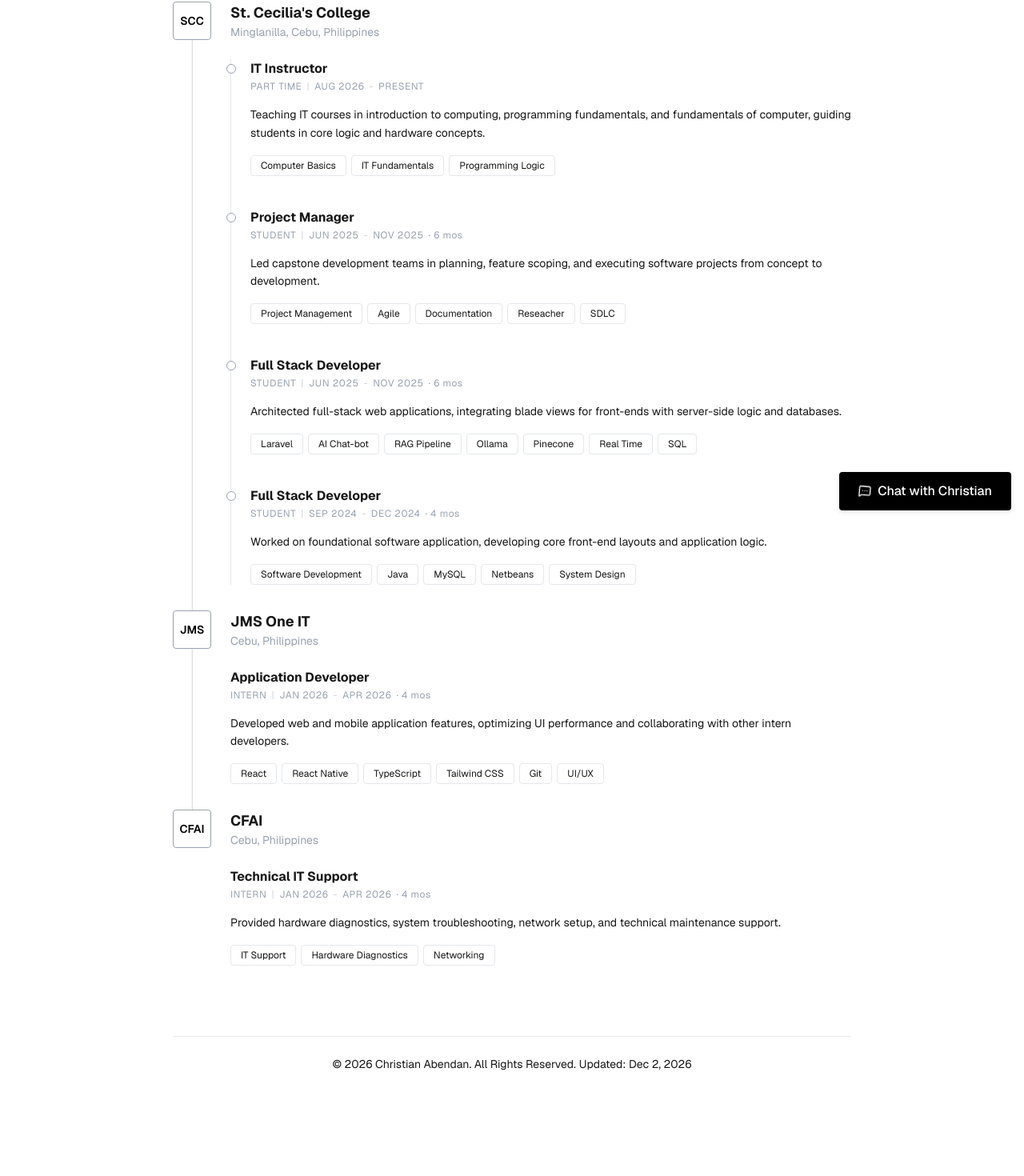
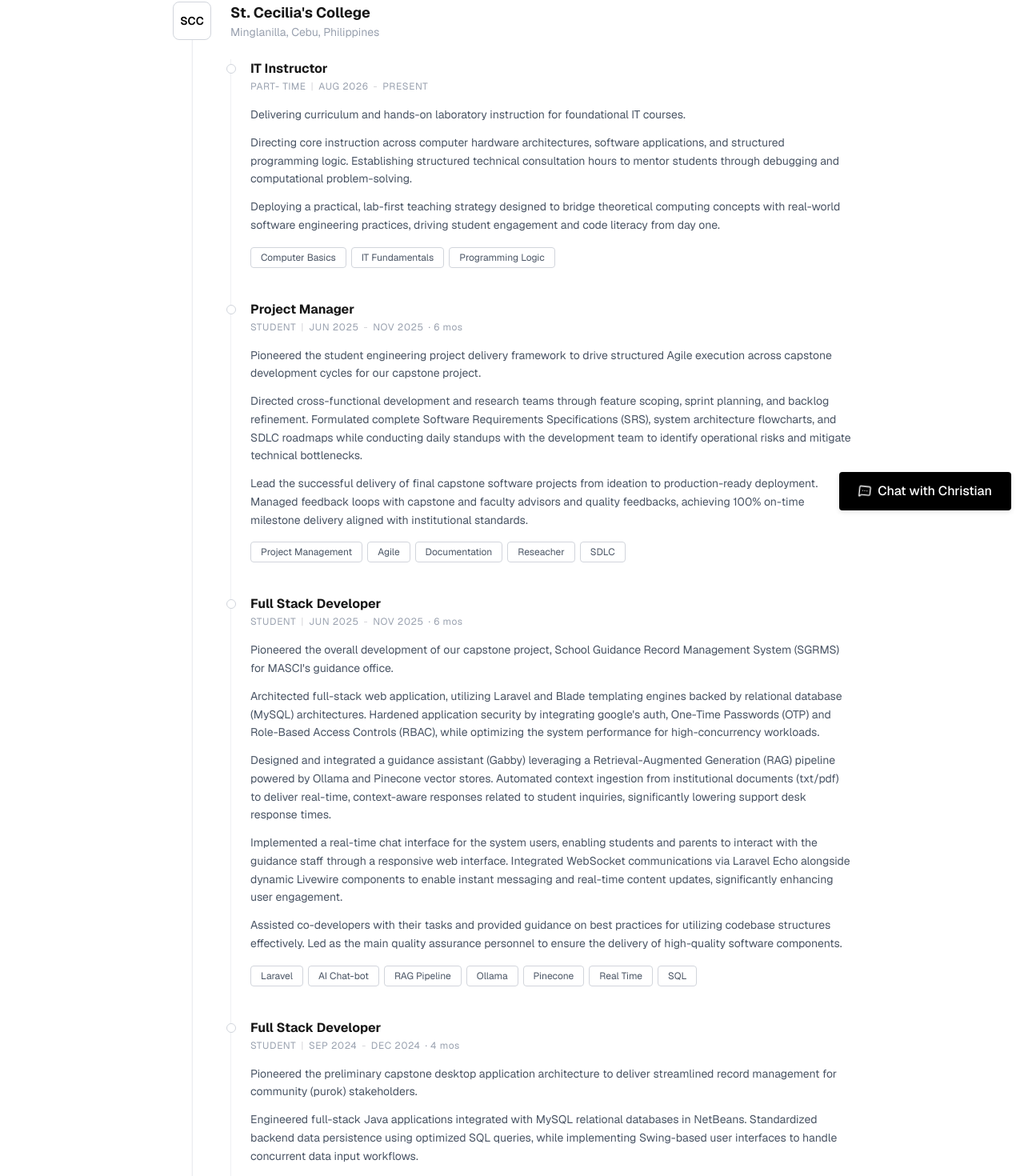
Before and after one commit to cjabendan/cj-dev, a Next.js app: page /experiences in a window 1280 px wide. Shown: the part 146-1616 px from the top of the page at 80% size. Before the commit the page ends 1510 px from the top, so only its background shows below. Built offline with nearby package versions, Linux system fonts and the light colour scheme; no server answers.

Commit message:
update experiences.json file and other ui components

```diff
--- a/app/(routes)/experiences/page.tsx
+++ b/app/(routes)/experiences/page.tsx
@@ -12,7 +12,9 @@ interface GroupedCompany {
 }
 
 export default function ExperiencesPage() {
-  const groupedExperiences = (expData as ExperienceItem[])
+  const experiences = expData as unknown as ExperienceItem[];
+
+  const groupedExperiences = experiences
     .sort((a, b) => b.id - a.id)
     .reduce<GroupedCompany[]>((acc, item) => {
       const existing = acc.find((g) => g.company === item.company);
@@ -43,11 +45,11 @@ export default function ExperiencesPage() {
             <div key={group.company} className="relative flex gap-4 sm:gap-6">
               {/* Left Column */}
               <div className="relative flex flex-col items-center shrink-0 self-stretch">
-                <div className="w-10 h-10 sm:w-12 sm:h-12 rounded-sm bg-[var(--background)] border border-gray-400 dark:border-gray-700 flex items-center justify-center text-xs  sm:text-sm font-semibold text-black dark:text-white z-10">
+                <div className="w-10 h-10 sm:w-12 sm:h-12 rounded-lg bg-[var(--background)] border border-gray-300 dark:border-gray-700 flex items-center justify-center text-xs sm:text-sm font-semibold text-black dark:text-white z-10">
                   {group.logo || group.company.slice(0, 2).toUpperCase()}
                 </div>
                 {!isLast && (
-                  <div className="absolute bg-gray-300 dark:bg-gray-700 w-[0.5px] top-0 bottom-0 left-1/2 -translate-x-1/2 z-0" />
+                  <div className="absolute bg-gray-200 dark:bg-gray-700 w-[0.5px] top-0 bottom-0 left-1/2 -translate-x-1/2 z-0" />
                 )}
               </div>
 
@@ -66,7 +68,7 @@ export default function ExperiencesPage() {
                 <div
                   className={`flex flex-col gap-8 sm:gap-10 ${
                     hasMultipleRoles
-                      ? "border-l border-gray-200 dark:border-gray-800 pl-6"
+                      ? "border-l border-gray-200/60 dark:border-gray-800 pl-6"
                       : ""
                   }`}
                 >
--- a/components/cards/ExperienceCard.tsx
+++ b/components/cards/ExperienceCard.tsx
@@ -10,7 +10,7 @@ export interface ExperienceItem {
   end: string;
   duration?: string;
   location?: string;
-  description?: string;
+  description?: string[];
   skills?: string[];
 }
 
@@ -26,7 +26,7 @@ export default function ExperienceCard({
   return (
     <div className="relative flex flex-col gap-4">
       {hasMultipleRoles && (
-        <div className="absolute -left-[30.3px] top-1.5 w-3 h-3 bg-[var(--background)] border-1 border-gray-400 dark:border-gray-700 transition-colors rounded-full " />
+        <div className="absolute -left-[30.3px] top-1.5 w-3 h-3 bg-[var(--background)] border-1 border-gray-300 dark:border-gray-700 transition-colors rounded-full " />
       )}
 
       {/* Role & Duration */}
@@ -39,9 +39,9 @@ export default function ExperienceCard({
           <div className="hidden sm:block text-xs tracking-wider uppercase">
             {exp.type}
           </div>
-          <div className="hidden sm:block text-zinc-300 dark:text-zinc-700 ">|</div>
+          <div className="hidden sm:block text-zinc-300">|</div>
           <div className="uppercase">{exp.start}</div>
-          <div className="text-zinc-300 dark:text-zinc-700">-</div>
+          <div className="text-zinc-300">-</div>
           <div className="uppercase">{exp.end}</div>
           {exp.duration && (
             <div className="lowercase">{`· ${exp.duration}`}</div>
@@ -50,18 +50,20 @@ export default function ExperienceCard({
       </div>
 
       {/* Description & Skill Badges */}
-      <div>
-        {exp.description && (
-          <p className="text-xs sm:text-sm leading-relaxed">
-            {exp.description}
-          </p>
+      <div className="flex flex-col">
+        {exp.description && exp.description.length > 0 && (
+          <ul className="flex flex-col gap-3 text-xs sm:text-sm text-gray-600 dark:text-gray-300 leading-relaxed">
+            {exp.description.map((item, idx) => (
+              <li key={idx}>{item}</li>
+            ))}
+          </ul>
         )}
         {exp.skills && exp.skills.length > 0 && (
           <div className="flex flex-wrap gap-1.5 pt-4">
             {exp.skills.map((skill, idx) => (
               <span
                 key={idx}
-                className="text-[11px] sm:text-xs px-3 py-1 rounded-sm border border-gray-200 dark:border-gray-700"
+                className="text-[11px] sm:text-xs px-3 py-1 rounded-sm text-gray-600 dark:text-gray-300 border border-gray-300 dark:border-gray-700"
               >
                 {skill}
               </span>
--- a/data/experiences.json
+++ b/data/experiences.json
@@ -10,7 +10,11 @@
     "end": "DEC 2024",
     "duration": "4 mos",
     "location": "Minglanilla, Cebu, Philippines",
-    "description": "Worked on foundational software application, developing core front-end layouts and application logic.",
+    "description": [
+      "Pioneered the preliminary capstone desktop application architecture to deliver streamlined record management for community (purok) stakeholders.",
+      "Engineered full-stack Java applications integrated with MySQL relational databases in NetBeans. Standardized backend data persistence using optimized SQL queries, while implementing Swing-based user interfaces to handle concurrent data input workflows.",
+      "Architected an automated record system that replaced manual record-keeping processes in the community. Integrated a document generator feature to facilitate the creation of standardized documents and certifications."
+    ],
     "skills": [
       "Software Development",
       "Java",
@@ -30,7 +34,13 @@
     "end": "NOV 2025",
     "duration": "6 mos",
     "location": "Minglanilla, Cebu, Philippines",
-    "description": "Architected full-stack web applications, integrating blade views for front-ends with server-side logic and databases.",
+    "description": [
+      "Pioneered the overall development of our capstone project, School Guidance Record Management System (SGRMS) for MASCI's guidance office.",
+      "Architected full-stack web application, utilizing Laravel and Blade templating engines backed by relational database (MySQL) architectures. Hardened application security by integrating google's auth, One-Time Passwords (OTP) and Role-Based Access Controls (RBAC), while optimizing the system performance for high-concurrency workloads.",
+      "Designed and integrated a guidance assistant (Gabby) leveraging a Retrieval-Augmented Generation (RAG) pipeline powered by Ollama and Pinecone vector stores. Automated context ingestion from institutional documents (txt/pdf) to deliver real-time, context-aware responses related to student inquiries, significantly lowering support desk response times.",
+      "Implemented a real-time chat interface for the system users, enabling students and parents to interact with the guidance staff through a responsive web interface. Integrated WebSocket communications via Laravel Echo alongside dynamic Livewire components to enable instant messaging and real-time content updates, significantly enhancing user engagement.",
+      "Assisted co-developers with their tasks and provided guidance on best practices for utilizing codebase structures effectively. Led as the main quality assurance personnel to ensure the delivery of high-quality software components."
+    ],
     "skills": [
       "Laravel",
       "AI Chat-bot",
@@ -52,7 +62,11 @@
     "end": "NOV 2025",
     "duration": "6 mos",
     "location": "Minglanilla, Cebu, Philippines",
-    "description": "Led capstone development teams in planning, feature scoping, and executing software projects from concept to development.",
+    "description": [
+      "Pioneered the student engineering project delivery framework to drive structured Agile execution across capstone development cycles for our capstone project.",
+      "Directed cross-functional development and research teams through feature scoping, sprint planning, and backlog refinement. Formulated complete Software Requirements Specifications (SRS), system architecture flowcharts, and SDLC roadmaps while conducting daily standups with the development team to identify operational risks and mitigate technical bottlenecks.",
+      "Lead the successful delivery of final capstone software projects from ideation to production-ready deployment. Managed feedback loops with capstone and faculty advisors and quality feedbacks, achieving 100% on-time milestone delivery aligned with institutional standards."
+    ],
     "skills": [
       "Project Management",
       "Agile",
@@ -63,17 +77,27 @@
   },
   {
     "id": 4,
-    "role": "Technical IT Support",
+    "role": "IT Support",
     "type": "Intern",
     "company": "CFAI",
     "logo": "CFAI",
     "year": "2026",
     "start": "JAN 2026",
-    "end": "APR 2026",
-    "duration": "4 mos",
-    "location": "Cebu, Philippines",
-    "description": "Provided hardware diagnostics, system troubleshooting, network setup, and technical maintenance support.",
-    "skills": ["IT Support", "Hardware Diagnostics", "Networking"]
+    "end": "MAR 2026",
+    "duration": "3 mos",
+    "location": "Guadalupe, Cebu, Philippines",
+    "description": [
+      "Pioneered hardware audit and maintenance workflows to stabilize IT infrastructure across administrative offices and computer laboratories.",
+      "Executed preventive hardware diagnostics, component repairs, OS reformatting, and system driver installations. Diagnosed network infrastructure failures and reconfigured Access Point (AP) devices and IP address tables to restore network connectivity across staff workstations.",
+      "Restored unserviceable workstation units back to full production readiness through deep cleaning and system overhauls, expanding operational lab capacity and streamlining physical IT asset tracking."
+    ],
+    "skills": [
+      "IT Support",
+      "Hardware Diagnostics",
+      "Networking",
+      "System Reformatting",
+      "Maintenance"
+    ]
   },
   {
     "id": 5,
@@ -85,11 +109,16 @@
     "start": "JAN 2026",
     "end": "APR 2026",
     "duration": "4 mos",
-    "location": "Cebu, Philippines",
-    "description": "Developed web and mobile application features, optimizing UI performance and collaborating with other intern developers.",
+    "location": "Lapu-Lapu, Cebu, Philippines",
+    "description": [
+      "Pioneered cross-platform mobile and web application architectures to drive scalable software development across client projects.",
+      "Engineered responsive web interfaces and mobile applications utilizing React, React Native, and TypeScript. Configured an npm monorepo workspace to centralize shared component libraries, utility functions, and design tokens across web and mobile builds. Standardized team Git workflows including feature branching, pull request reviews, and merge conflict resolutions.",
+      "Architected and deployed the core UI components for 'IT Konek' as well as an official responsive landing page for Tutela Marine Inc. leveraged in client project proposals, resulting in standardized design systems and enhanced cross-platform developer velocity."
+    ],
     "skills": [
       "React",
       "React Native",
+      "Monorepo",
       "TypeScript",
       "Tailwind CSS",
       "Git",
@@ -99,7 +128,7 @@
   {
     "id": 6,
     "role": "IT Instructor",
-    "type": "Part Time",
+    "type": "Part- Time",
     "company": "St. Cecilia's College",
     "logo": "SCC",
     "year": "Present",
@@ -107,7 +136,15 @@
     "end": "Present",
     "duration": "",
     "location": "Minglanilla, Cebu, Philippines",
-    "description": "Teaching IT courses in introduction to computing, programming fundamentals, and fundamentals of computer, guiding students in core logic and hardware concepts.",
-    "skills": ["Computer Basics", "IT Fundamentals", "Programming Logic"]
+    "description": [
+      "Delivering curriculum and hands-on laboratory instruction for foundational IT courses.",
+      "Directing core instruction across computer hardware architectures, software applications, and structured programming logic. Establishing structured technical consultation hours to mentor students through debugging and computational problem-solving.",
+      "Deploying a practical, lab-first teaching strategy designed to bridge theoretical computing concepts with real-world software engineering practices, driving student engagement and code literacy from day one."
+    ],
+    "skills": [
+      "Computer Basics",
+      "IT Fundamentals",
+      "Programming Logic"
+    ]
   }
 ]
--- a/data/socials.json
+++ b/data/socials.json
@@ -28,7 +28,7 @@
   {
     "id": 5,
     "platform": "Facebook",
-    "link": "https://www.facebook.com/cjamesbendan",
+    "link": "https://www.facebook.com/cjabendan",
     "svgPath": "/icons/facebook.svg"
   }
 ]
```
